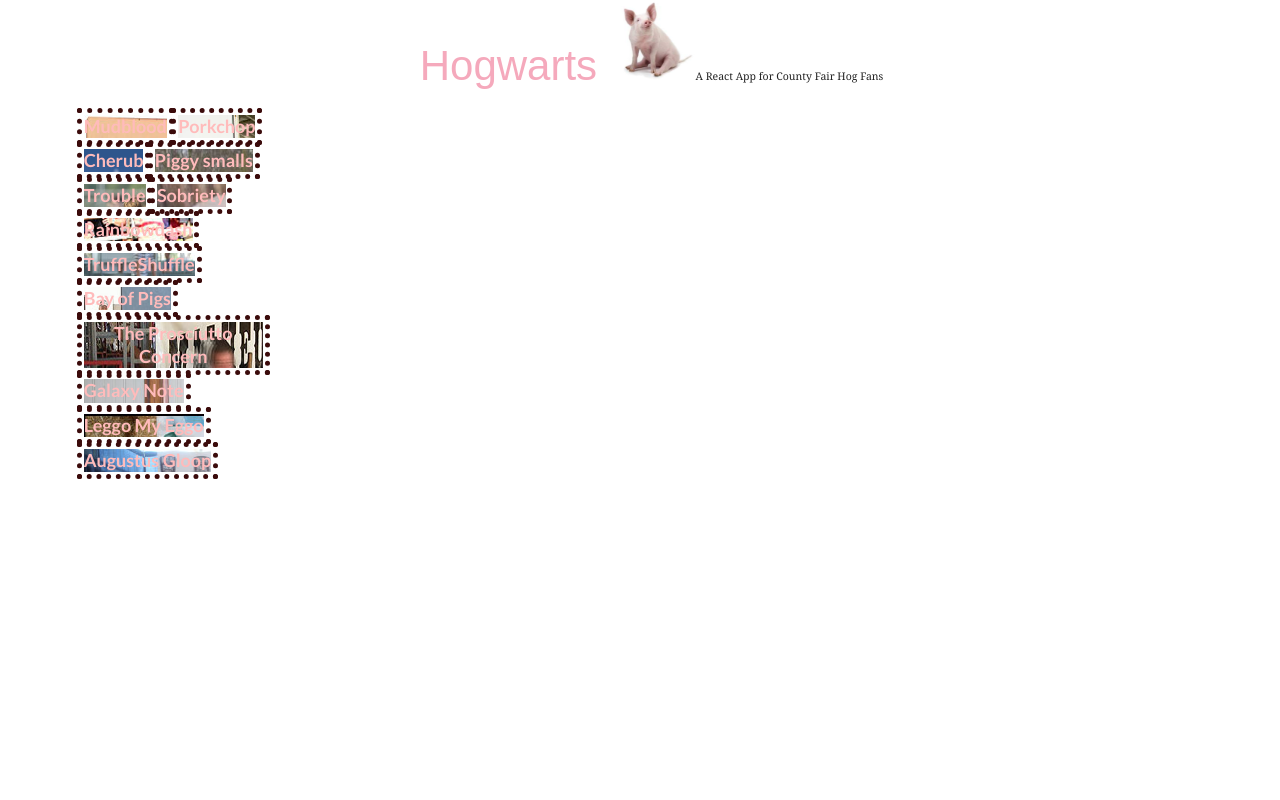
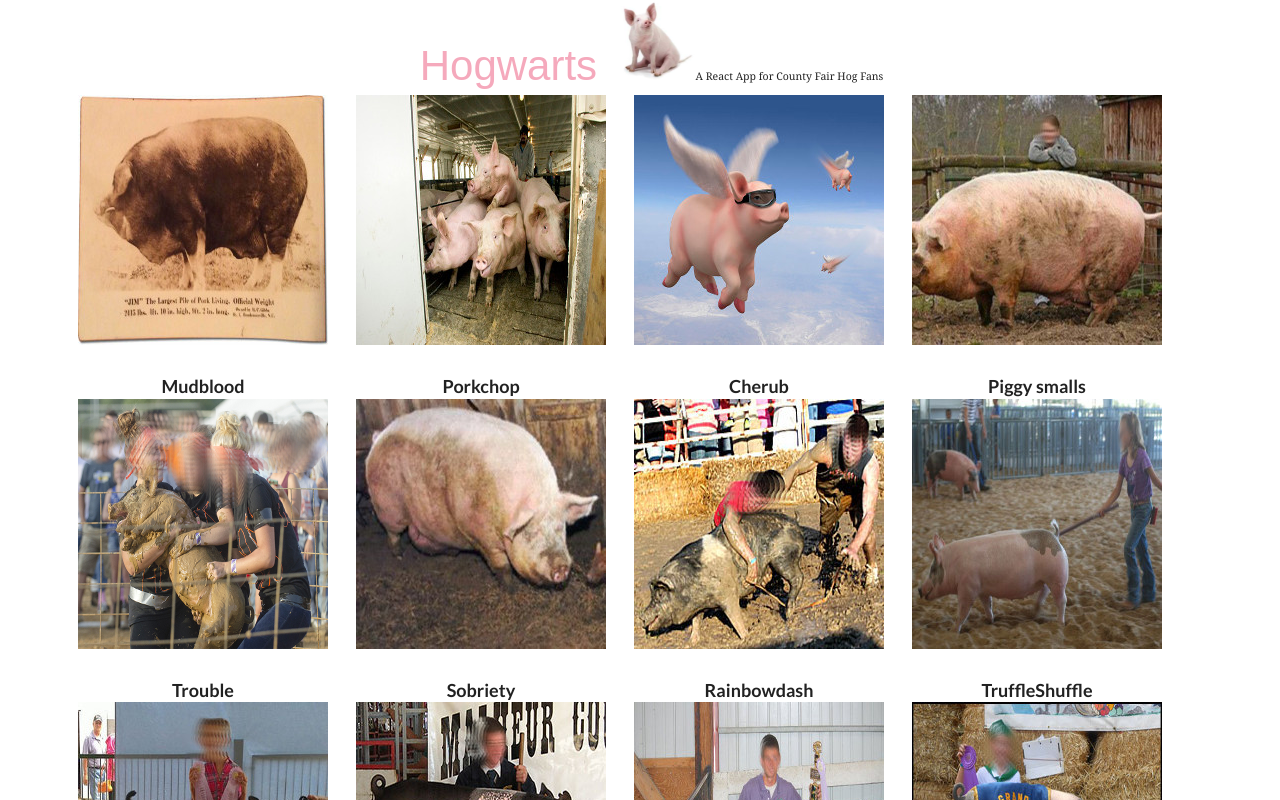
Before and after one commit to PianoFF/HogWarts, a React (Create React App) app: page / in a window 1280 px wide. Shown: the top 800 px of the page. Built offline with nearby package versions, Linux system fonts and the light colour scheme; data requests are answered from the project's data file.

Commit message:
hog display with Sementic & Sergio help

```diff
--- a/src/components/Hog.js
+++ b/src/components/Hog.js
@@ -4,50 +4,27 @@ import React from 'react';
 
 class Hog extends React.Component{
     state = {
-        selectedDisplay: {
-            "Mudblood": 'hide',
-            "Porkchop":  'hide',
-            "Cherub":  'hide',
-            "Piggy smalls":  'hide',
-            "Trouble":  'hide',
-            "Sobriety":  'hide',
-            "Rainbowdash": 'hide',
-            "TruffleShuffle":  'hide',
-            "Bay of Pigs":  'hide',
-            "The Prosciutto Concern": 'hide',
-            "Galaxy Note":  'hide',
-            "Leggo My Eggo":  'hide',
-            "Augustus Gloop":  'hide'
-        }
+        display: false
     };
 
-    showHogInfo = (piglet) => {
+    showHogInfo = () => {
         // console.log(piglet)
         this.setState({
-            selectedDisplay: {
-                ...this.state.selectedDisplay,
-               [piglet.name]: this.state.selectedDisplay[piglet.name] === 'hide' ? 'show' : 'hide'
-            }
+            display: !this.state.display
         });
     };
 
     hogDisplay = (piglet, mugshots) => {
         return(
-            <li className='pigTile' >
+            <div className='ui eight wide column'>
+            <div onClick={this.showHogInfo}>
+                <img src={mugshots}/>
+                <h3>{piglet.name}</h3>
+            </div>
                 {
-                this.state.selectedDisplay[piglet.name] === 'hide' &&
+                this.state.display &&
                     <div
-                    style={{backgroundImage:`url(${mugshots[piglet.name]})`}}
-                    onClick={() => this.showHogInfo(piglet)}>
-                        <h3> {piglet.name} </h3>
-                    </div>
-                }
-
-                {
-                this.state.selectedDisplay[piglet.name] === 'show' &&
-                    <div
-                    onClick={()=>this.showHogInfo(piglet)}>
-                        <h2> {piglet.name} </h2>
+                    onClick={this.showHogInfo}>
                         <p id='piggie-info'>
                             {piglet.name}'s speciatly is: {piglet.specialty}. <br></br>
                             {piglet.greased === true ? `${piglet.name} is greased.` : `${piglet.name} is not greased`}.<br></br>
@@ -56,7 +33,7 @@ class Hog extends React.Component{
                         </p>
                     </div>
                 }
-            </li>
+           </div>
         )
     };
     render(){
--- a/src/components/HogBrowser.js
+++ b/src/components/HogBrowser.js
@@ -41,11 +41,9 @@ class HogBrowser extends React.Component {
 
         return(
             <div className="ui grid container">
-                <ul>
                     {piggies.map(piglet =>
-                        <Hog mugshots={mugshots} piglet={piglet}/>
+                        <Hog mugshots={mugshots[piglet.name]} piglet={piglet}/>
                     )}
-                </ul>
             </div>
         )
     }
```
